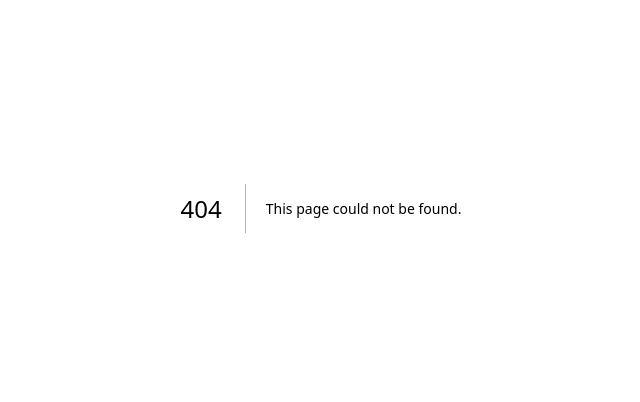
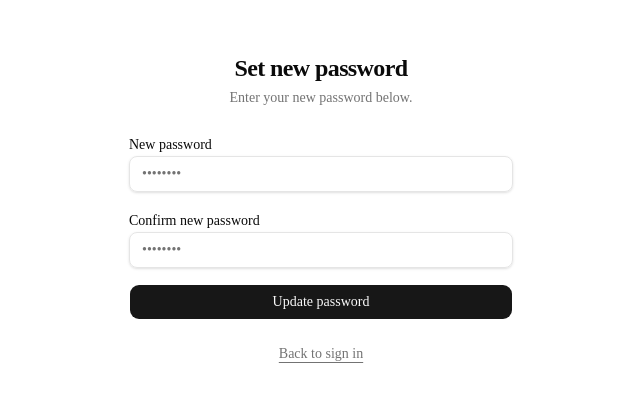
Before and after one commit to MotlaqM/haactask, a Next.js app: page /auth/update-password in a window 1280 px wide. Before the commit this address had no page. Shown: the part 192-594 px from the top of the page, without its empty margins (319-959 px from the left). Built offline with nearby package versions, Linux system fonts and the light colour scheme.

Commit message:
HAA-11: Implement password reset by email
Co-Authored-By: Claude Opus 4.6 (1M context) <noreply@anthropic.com>

```diff
--- a/src/app/auth/actions.ts
+++ b/src/app/auth/actions.ts
@@ -65,7 +65,7 @@ export async function resetPassword(formData: FormData): Promise<AuthResult> {
   const supabase = await createClient();
 
   const { error } = await supabase.auth.resetPasswordForEmail(email, {
-    redirectTo: `${process.env.NEXT_PUBLIC_SITE_URL ?? "http://localhost:3000"}/auth/callback?next=/dashboard`,
+    redirectTo: `${process.env.NEXT_PUBLIC_SITE_URL ?? "http://localhost:3000"}/auth/callback?next=/auth/update-password`,
   });
 
   if (error) {
--- a/src/app/auth/page.tsx
+++ b/src/app/auth/page.tsx
@@ -11,10 +11,11 @@ type AuthMode = "login" | "signup" | "reset";
 function AuthForm() {
   const searchParams = useSearchParams();
   const callbackError = searchParams.get("error");
+  const callbackMessage = searchParams.get("message");
 
   const [mode, setMode] = useState<AuthMode>("login");
   const [error, setError] = useState<string | null>(callbackError);
-  const [success, setSuccess] = useState<string | null>(null);
+  const [success, setSuccess] = useState<string | null>(callbackMessage);
   const [isPending, startTransition] = useTransition();
 
   function handleSubmit(formData: FormData) {
--- /dev/null
+++ b/src/app/auth/update-password/page.tsx
@@ -0,0 +1,139 @@
+"use client";
+
+import { useState, useTransition } from "react";
+import { useRouter } from "next/navigation";
+import { Button } from "@/components/ui/button";
+import { createClient } from "@/lib/supabase/client";
+
+export default function UpdatePasswordPage() {
+  const router = useRouter();
+  const [error, setError] = useState<string | null>(null);
+  const [isPending, startTransition] = useTransition();
+
+  function handleSubmit(formData: FormData) {
+    setError(null);
+
+    const password = formData.get("password") as string;
+    const confirmPassword = formData.get("confirmPassword") as string;
+
+    if (!password) {
+      setError("Password is required.");
+      return;
+    }
+
+    if (password.length < 6) {
+      setError("Password must be at least 6 characters.");
+      return;
+    }
+
+    if (password !== confirmPassword) {
+      setError("Passwords do not match.");
+      return;
+    }
+
+    startTransition(async () => {
+      const supabase = createClient();
+      const { error: updateError } = await supabase.auth.updateUser({
+        password,
+      });
+
+      if (updateError) {
+        setError(updateError.message);
+        return;
+      }
+
+      // Sign out so the user can log in with their new password
+      await supabase.auth.signOut();
+
+      router.push(
+        "/auth?message=" +
+          encodeURIComponent(
+            "Password updated successfully. Please sign in with your new password."
+          )
+      );
+    });
+  }
+
+  return (
+    <div className="flex min-h-full flex-1 flex-col items-center justify-center px-4 py-12">
+      <div className="w-full max-w-sm space-y-6">
+        <div className="text-center">
+          <h1 className="text-2xl font-semibold tracking-tight">
+            Set new password
+          </h1>
+          <p className="mt-1 text-sm text-muted-foreground">
+            Enter your new password below.
+          </p>
+        </div>
+
+        {error && (
+          <div
+            role="alert"
+            aria-live="assertive"
+            className="rounded-md border border-destructive/30 bg-destructive/5 px-4 py-3 text-sm text-destructive"
+          >
+            {error}
+          </div>
+        )}
+
+        <form action={handleSubmit} className="space-y-4">
+          <div className="space-y-2">
+            <label
+              htmlFor="password"
+              className="text-sm font-medium leading-none"
+            >
+              New password
+            </label>
+            <input
+              id="password"
+              name="password"
+              type="password"
+              autoComplete="new-password"
+              required
+              minLength={6}
+              className="flex h-9 w-full rounded-md border border-input bg-transparent px-3 py-1 text-sm shadow-sm transition-colors placeholder:text-muted-foreground focus-visible:outline-none focus-visible:ring-1 focus-visible:ring-ring"
+              placeholder="••••••••"
+            />
+          </div>
+
+          <div className="space-y-2">
+            <label
+              htmlFor="confirmPassword"
+              className="text-sm font-medium leading-none"
+            >
+              Confirm new password
+            </label>
+            <input
+              id="confirmPassword"
+              name="confirmPassword"
+              type="password"
+              autoComplete="new-password"
+              required
+              minLength={6}
+              className="flex h-9 w-full rounded-md border border-input bg-transparent px-3 py-1 text-sm shadow-sm transition-colors placeholder:text-muted-foreground focus-visible:outline-none focus-visible:ring-1 focus-visible:ring-ring"
+              placeholder="••••••••"
+            />
+          </div>
+
+          <Button
+            type="submit"
+            className="w-full"
+            size="lg"
+            disabled={isPending}
+          >
+            {isPending ? "Updating password..." : "Update password"}
+          </Button>
+        </form>
+
+        <div className="text-center text-sm text-muted-foreground">
+          <a
+            href="/auth"
+            className="underline underline-offset-4 hover:text-foreground"
+          >
+            Back to sign in
+          </a>
+        </div>
+      </div>
+    </div>
+  );
+}
```
